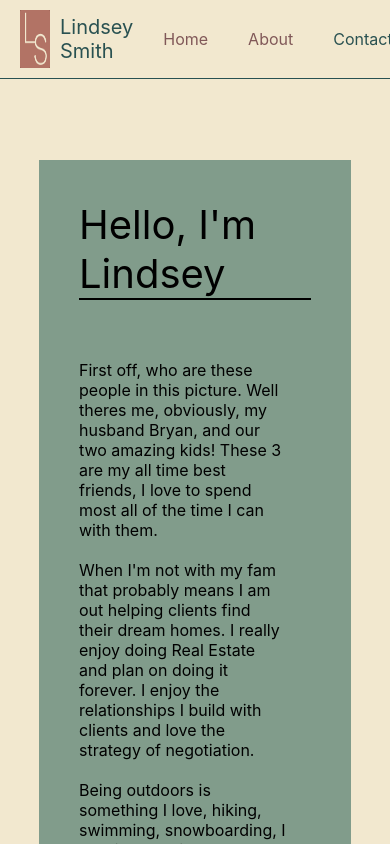
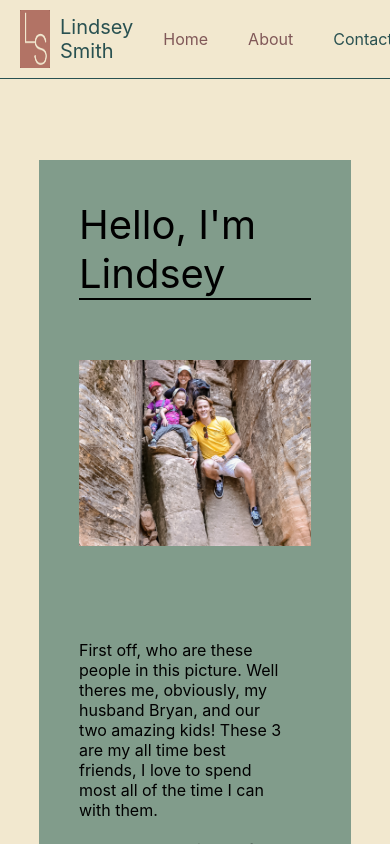
Before and after one commit to campbelllm/portfolio, a React (Create React App) app: page /about in a window 390 px wide. Shown: the top 844 px of the page. Built offline with nearby package versions, Linux system fonts and the light colour scheme.

Commit message:
about media queries done

```diff
--- a/src/components/About/aboutStyledComponents.js
+++ b/src/components/About/aboutStyledComponents.js
@@ -39,10 +39,9 @@ export const FamilyPic = styled.div`
     background-repeat: no-repeat;
     background-size: contain;
     @media (max-width: 950px){
-      background-image: url(${picture});
-    width: 90%;
-    background-repeat: no-repeat;
-    background-size: contain;
+     height: 230px;
+     width: auto;
+     margin-bottom: 50px;
     }
 
 `;
--- a/src/components/Portfolio/portfolioStyledComponents.js
+++ b/src/components/Portfolio/portfolioStyledComponents.js
@@ -35,8 +35,7 @@ export const Card = styled.div`
   width: 25%;
 
   @media (max-width: 1000px){
-
-      width: 50%;
+     width: 50%;
   }
 
   @media (max-width: 650px){
```
